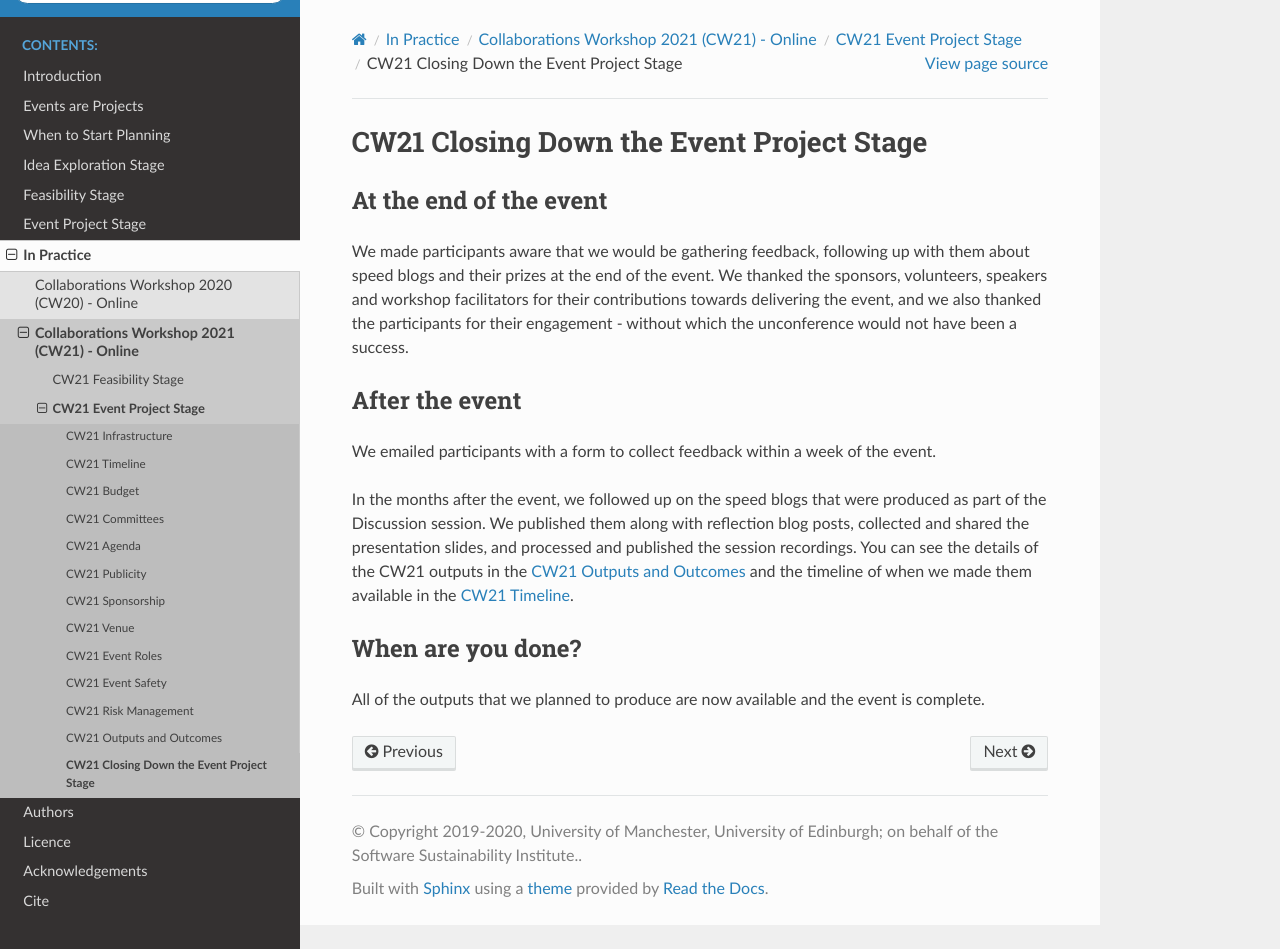
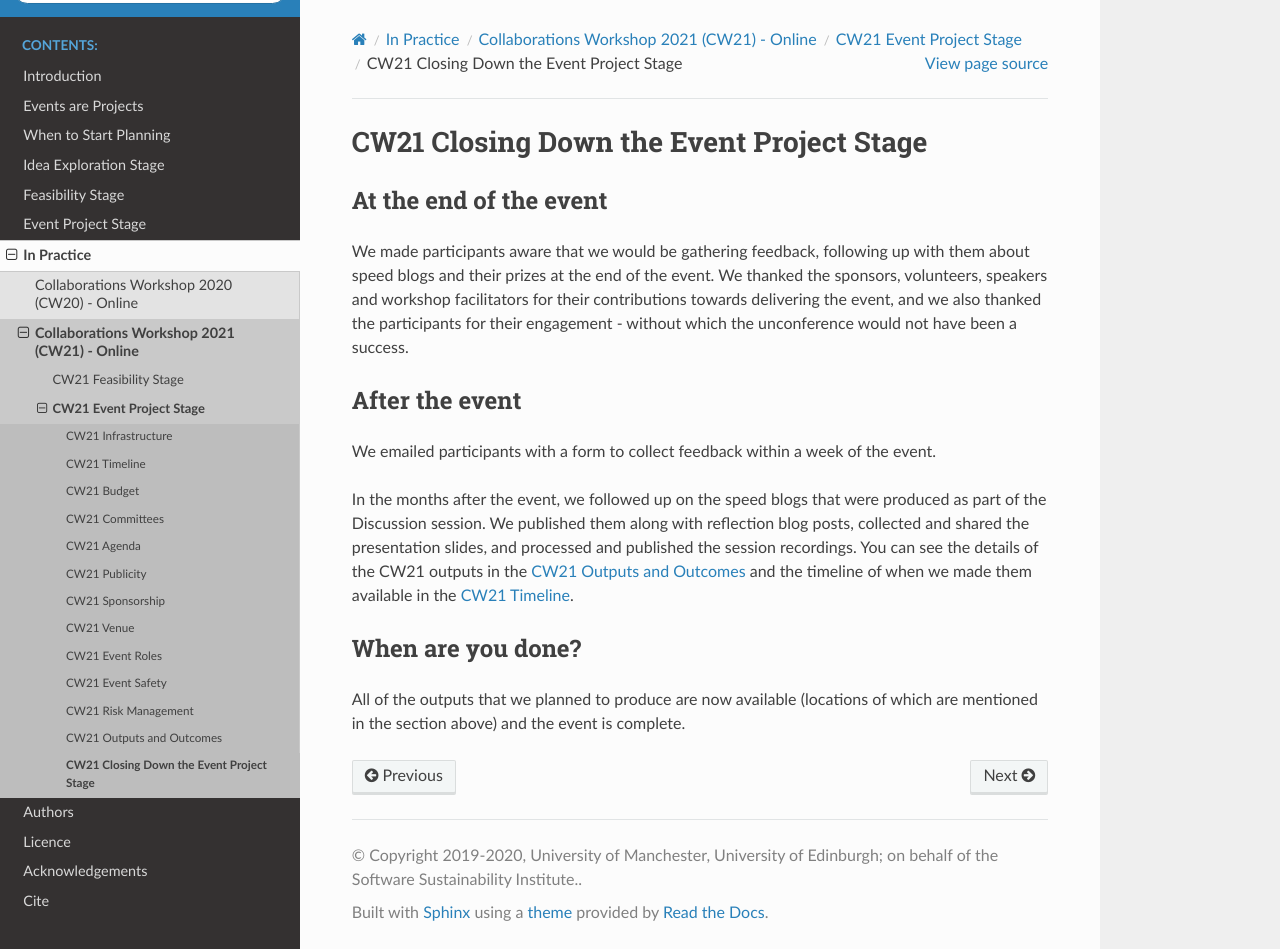
Before and after one commit to softwaresaved/event-organisation-guide, a Sphinx documentation site: the page built from docs/eog/eog-in-practice/cw21/event-project-stage/eps-closing-down.rst, in a window 1280 px wide and 949 px high. Built offline with Sphinx 7.4.7 and the Read the Docs theme 2.0.0, drawn with Linux system fonts in a browser that asks for light colours.

Commit message:
Update eps-closing-down.rst

```diff
--- a/docs/eog/eog-in-practice/cw21/event-project-stage/eps-closing-down.rst
+++ b/docs/eog/eog-in-practice/cw21/event-project-stage/eps-closing-down.rst
@@ -24,4 +24,4 @@ You can see the details of the CW21 outputs in the :ref:`cw21-eps-outputs-and-ou
 When are you done?
 -------------------------
 
-All of the outputs that we planned to produce are now available and the event is complete.
+All of the outputs that we planned to produce are now available (locations of which are mentioned in the section above) and the event is complete.
```
